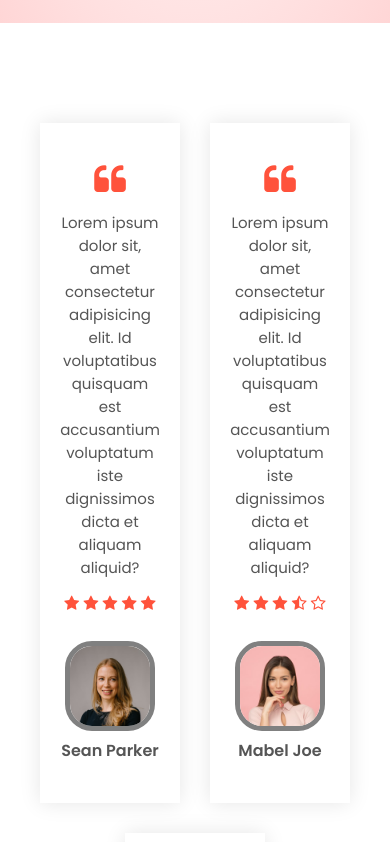
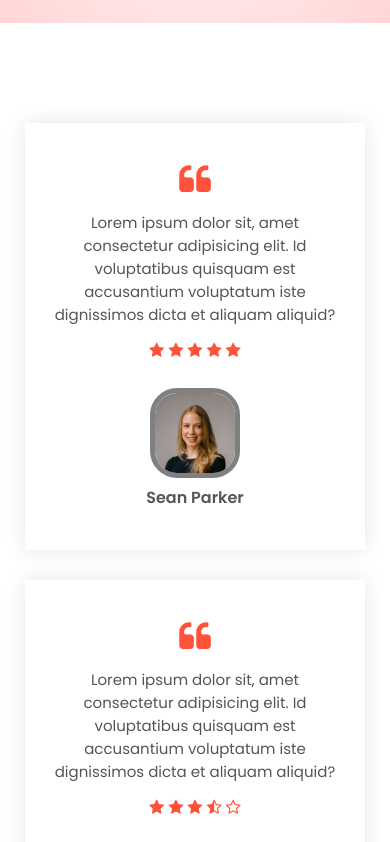
Before and after one commit to amanprajapati27/ecommerce-website, a plain HTML site: page index.html in a window 390 px wide. Shown: the part 6860-7702 px from the top of the page. Drawn offline with Linux system fonts and the light colour scheme; a web font is replaced by a local one.

Commit message:
changed reposniveness

```diff
--- a/index.html
+++ b/index.html
@@ -241,7 +241,7 @@
     <div class="testimonial">
         <div class="small-container">
             <div class="row">
-                <div class="col-3">
+                <div class="col-3 dibba">
                     <i class="fa fa-quote-left"></i>
                     <p>Lorem ipsum dolor sit, amet consectetur adipisicing elit. Id voluptatibus quisquam est
                         accusantium voluptatum iste dignissimos dicta et aliquam aliquid?</p>
@@ -255,7 +255,7 @@
                     <img src="user-1.png">
                     <h3>Sean Parker</h3>
                 </div>
-                <div class="col-3">
+                <div class="col-3 dibba">
                     <i class="fa fa-quote-left"></i>
                     <p>Lorem ipsum dolor sit, amet consectetur adipisicing elit. Id voluptatibus quisquam est
                         accusantium voluptatum iste dignissimos dicta et aliquam aliquid?</p>
@@ -269,7 +269,7 @@
                     <img src="user-3.png">
                     <h3>Mabel Joe</h3>
                 </div>
-                <div class="col-3">
+                <div class="col-3 dibba">
                     <i class="fa fa-quote-left"></i>
                     <p>Lorem ipsum dolor sit, amet consectetur adipisicing elit. Id voluptatibus quisquam est
                         accusantium voluptatum iste dignissimos dicta et aliquam aliquid?</p>
--- a/style.css
+++ b/style.css
@@ -101,6 +101,7 @@ p {
     margin-bottom: 30px;
 
 }
+
 
 .col-3 img {
     width: 100%;
@@ -319,8 +320,13 @@ ul {
 /* ----------media query for menu---------- */
 
 @media only screen and (max-width: 800px) {
+    .dibba{
+        flex-basis: 100%;
+    }
 
     nav ul {
+        display: flex;
+        flex-direction: column;
         position: absolute;
         top: 70px;
         left: 0;
```
